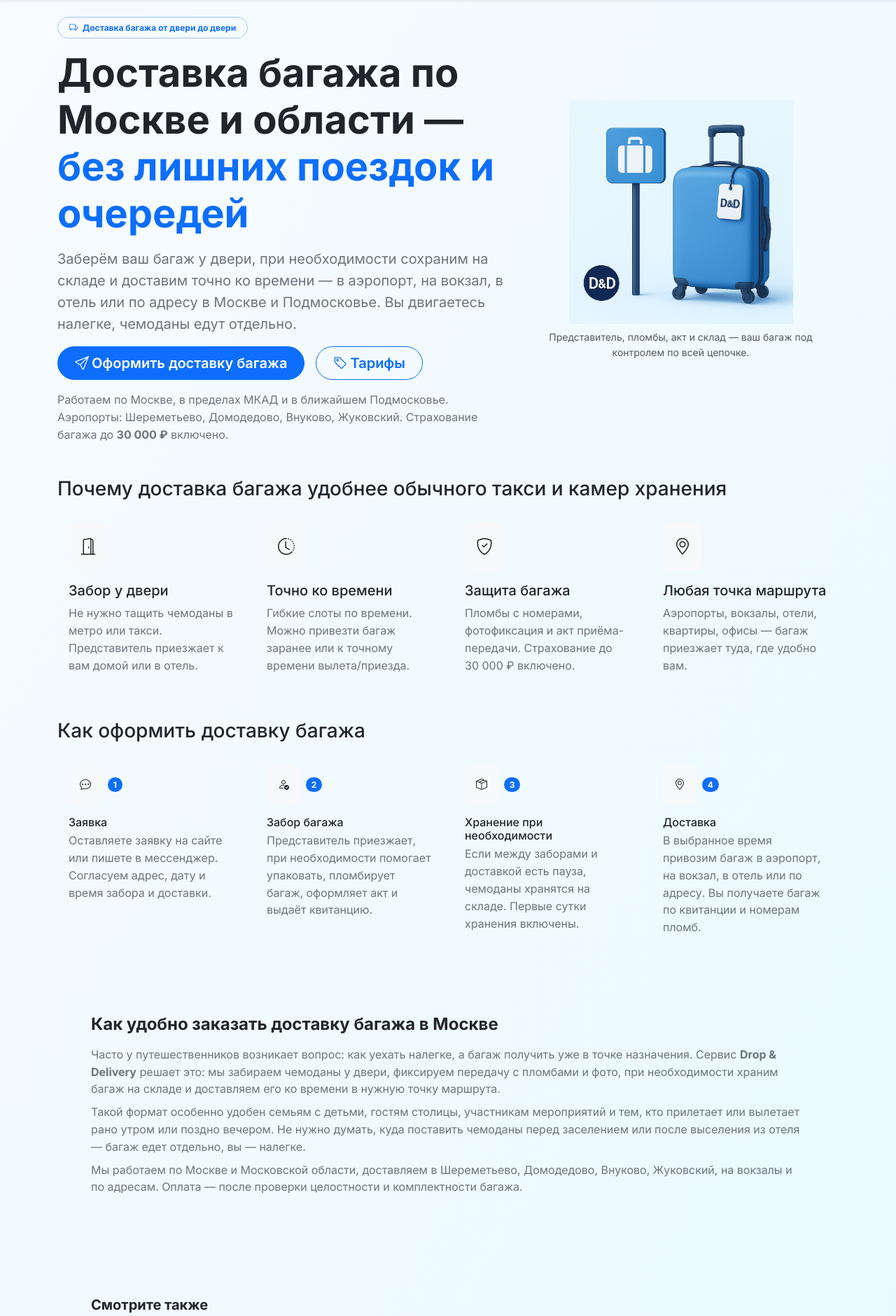
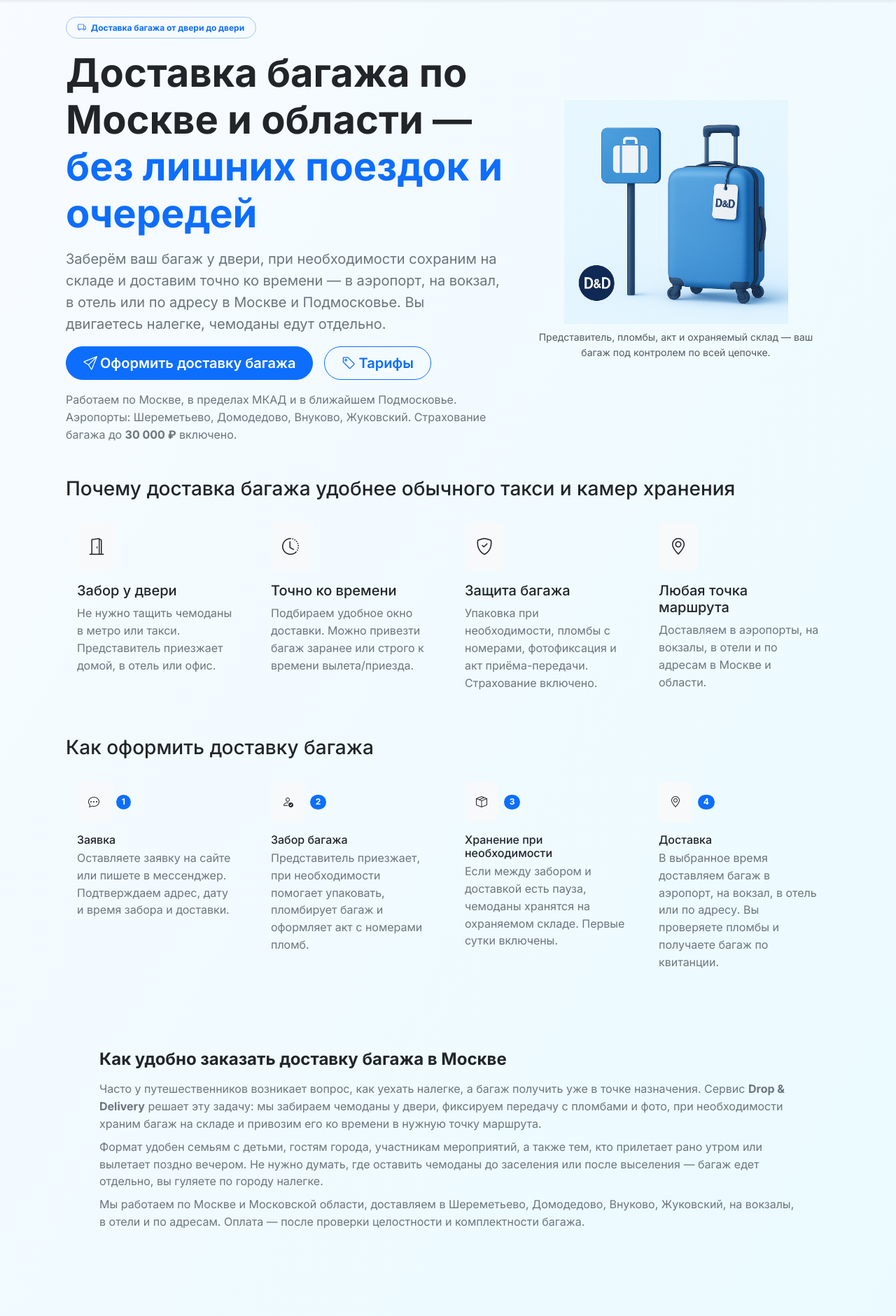
Before and after one commit to IsaevIvann/dd-project, a Django app: page /dostavka-bagazha-moskva/ in a window 1280 px wide. Shown: the part 57-1938 px from the top of the page at 70% size. Run offline with Django 5.2, Linux system fonts and the light colour scheme; some libraries are stand-ins or nearby versions.

Commit message:
+ dostavka des

```diff
--- a/src/core/templates/core/dostavka_bagazha_moskva.html
+++ b/src/core/templates/core/dostavka_bagazha_moskva.html
@@ -40,7 +40,7 @@
     "@type":"HowTo",
     "name":"Как оформить доставку багажа по Москве и области",
     "step":[
-      {"@type":"HowToStep","name":"Заявка","text":"Оставляете заявку на сайте или в мессенджере — согласуем время и адрес забора багажа и доставки."},
+      {"@type":"HowToStep","name":"Заявка","text":"Оставляете заявку на сайте или в мессенджере — согласуем время и адрес забора и доставки багажа."},
       {"@type":"HowToStep","name":"Забор багажа","text":"Представитель приезжает по адресу, при необходимости помогает с упаковкой, пломбирует и оформляет акт приёма-передачи."},
       {"@type":"HowToStep","name":"Хранение при необходимости","text":"Если между забором и поездкой есть пауза, чемоданы хранятся на складе. Первые сутки хранения включены."},
       {"@type":"HowToStep","name":"Доставка","text":"В выбранное время доставляем багаж в аэропорт, на вокзал, в отель или по адресу в Москве и области."}
@@ -65,7 +65,9 @@
 
 {% block content %}
 
-  {# HERO — максимально по аналогии с хранением #}
+<div class="container">
+
+  {# HERO — 1-в-1 структура как на странице хранения #}
   <section class="hero-clean mb-5">
     <div class="row align-items-center gy-4">
       <div class="col-lg-7">
@@ -78,7 +80,8 @@
         </h1>
         <p class="lead text-secondary mt-3">
           Заберём ваш багаж у двери, при необходимости сохраним на складе и доставим точно ко времени —
-          в аэропорт, на вокзал, в отель или по адресу в Москве и Подмосковье. Вы двигаетесь налегке, чемоданы едут отдельно.
+          в аэропорт, на вокзал, в отель или по адресу в Москве и Подмосковье. Вы двигаетесь налегке,
+          чемоданы едут отдельно.
         </p>
         <div class="d-flex gap-3 mt-3 flex-wrap">
           <a href="{% url 'order_create' %}" class="btn btn-lg btn-primary px-4">
@@ -89,7 +92,8 @@
           </a>
         </div>
         <p class="text-secondary mt-3 mb-0">
-          Работаем по Москве, в пределах МКАД и в ближайшем Подмосковье. Аэропорты: Шереметьево, Домодедово, Внуково, Жуковский.
+          Работаем по Москве, в пределах МКАД и в ближайшем Подмосковье.
+          Аэропорты: Шереметьево, Домодедово, Внуково, Жуковский.
           Страхование багажа до <b>30&nbsp;000 ₽</b> включено.
         </p>
       </div>
@@ -101,14 +105,14 @@
                alt="Drop & Delivery — доставка багажа по Москве и области"
                loading="lazy" decoding="async">
           <div class="small text-muted mt-2">
-      Представитель, пломбы, акт и склад — ваш багаж под контролем по всей цепочке.
+            Представитель, пломбы, акт и охраняемый склад — ваш багаж под контролем по всей цепочке.
           </div>
         </div>
       </div>
     </div>
   </section>
 
-  {# Почему такой формат доставки удобнее #}
+  {# Почему это удобно — полностью по структуре как у хранения #}
   <section class="mb-5">
     <h2 class="h3 mb-3">Почему доставка багажа удобнее обычного такси и камер хранения</h2>
     <div class="row g-3">
@@ -119,7 +123,7 @@
           </div>
           <h3 class="h5 mt-3 mb-2">Забор у двери</h3>
           <p class="text-secondary mb-0">
-            Не нужно тащить чемоданы в метро или такси. Представитель приезжает к вам домой или в отель.
+            Не нужно тащить чемоданы в метро или такси. Представитель приезжает домой, в отель или офис.
           </p>
         </div>
       </div>
@@ -130,7 +134,7 @@
           </div>
           <h3 class="h5 mt-3 mb-2">Точно ко времени</h3>
           <p class="text-secondary mb-0">
-            Гибкие слоты по времени. Можно привезти багаж заранее или к точному времени вылета/приезда.
+            Подбираем удобное окно доставки. Можно привезти багаж заранее или строго к времени вылета/приезда.
           </p>
         </div>
       </div>
@@ -141,7 +145,7 @@
           </div>
           <h3 class="h5 mt-3 mb-2">Защита багажа</h3>
           <p class="text-secondary mb-0">
-            Пломбы с номерами, фотофиксация и акт приёма-передачи. Страхование до 30&nbsp;000&nbsp;₽ включено.
+            Упаковка при необходимости, пломбы с номерами, фотофиксация и акт приёма-передачи. Страхование включено.
           </p>
         </div>
       </div>
@@ -152,14 +156,14 @@
           </div>
           <h3 class="h5 mt-3 mb-2">Любая точка маршрута</h3>
           <p class="text-secondary mb-0">
-            Аэропорты, вокзалы, отели, квартиры, офисы — багаж приезжает туда, где удобно вам.
+            Доставляем в аэропорты, на вокзалы, в отели и по адресам в Москве и области.
           </p>
         </div>
       </div>
     </div>
   </section>
 
-  {# Как это работает — по шагам #}
+  {# Как это работает — по шагам, структура как у хранения #}
   <section class="mb-5">
     <h2 class="h3 mb-3">Как оформить доставку багажа</h2>
     <div class="row g-3">
@@ -171,7 +175,7 @@
           </div>
           <h3 class="h6 mt-3 mb-1">Заявка</h3>
           <p class="text-secondary mb-0">
-            Оставляете заявку на сайте или пишете в мессенджер. Согласуем адрес, дату и время забора и доставки.
+            Оставляете заявку на сайте или пишете в мессенджер. Подтверждаем адрес, дату и время забора и доставки.
           </p>
         </div>
       </div>
@@ -183,7 +187,7 @@
           </div>
           <h3 class="h6 mt-3 mb-1">Забор багажа</h3>
           <p class="text-secondary mb-0">
-            Представитель приезжает, при необходимости помогает упаковать, пломбирует багаж, оформляет акт и выдаёт квитанцию.
+            Представитель приезжает, при необходимости помогает упаковать, пломбирует багаж и оформляет акт с номерами пломб.
           </p>
         </div>
       </div>
@@ -195,7 +199,7 @@
           </div>
           <h3 class="h6 mt-3 mb-1">Хранение при необходимости</h3>
           <p class="text-secondary mb-0">
-            Если между заборами и доставкой есть пауза, чемоданы хранятся на складе. Первые сутки хранения включены.
+            Если между забором и доставкой есть пауза, чемоданы хранятся на охраняемом складе. Первые сутки включены.
           </p>
         </div>
       </div>
@@ -207,35 +211,35 @@
           </div>
           <h3 class="h6 mt-3 mb-1">Доставка</h3>
           <p class="text-secondary mb-0">
-            В выбранное время привозим багаж в аэропорт, на вокзал, в отель или по адресу. Вы получаете багаж по квитанции и номерам пломб.
+            В выбранное время доставляем багаж в аэропорт, на вокзал, в отель или по адресу. Вы проверяете пломбы и получаете багаж по квитанции.
           </p>
         </div>
       </div>
     </div>
   </section>
 
-  {# SEO-блок: где заказать доставку багажа #}
+  {# SEO-текст — структура как у блока «Где оставить багаж…» #}
   <section class="surface p-4 p-md-5 mb-5">
     <h2 class="h4 fw-bold mb-3">
       Как удобно заказать доставку багажа в Москве
     </h2>
     <p class="text-secondary mb-2">
-      Часто у путешественников возникает вопрос: как уехать налегке, а багаж получить уже в точке назначения.
-      Сервис <b>Drop &amp; Delivery</b> решает это: мы забираем чемоданы у двери, фиксируем передачу с пломбами и фото,
-      при необходимости храним багаж на складе и доставляем его ко времени в нужную точку маршрута.
+      Часто у путешественников возникает вопрос, как уехать налегке, а багаж получить уже в точке назначения.
+      Сервис <b>Drop &amp; Delivery</b> решает эту задачу: мы забираем чемоданы у двери, фиксируем передачу с пломбами и фото,
+      при необходимости храним багаж на складе и привозим его ко времени в нужную точку маршрута.
     </p>
     <p class="text-secondary mb-2">
-      Такой формат особенно удобен семьям с детьми, гостям столицы, участникам мероприятий и тем, кто прилетает или вылетает
-      рано утром или поздно вечером. Не нужно думать, куда поставить чемоданы перед заселением или после выселения из отеля —
-      багаж едет отдельно, вы — налегке.
+      Формат удобен семьям с детьми, гостям города, участникам мероприятий, а также тем, кто прилетает рано утром
+      или вылетает поздно вечером. Не нужно думать, где оставить чемоданы до заселения или после выселения —
+      багаж едет отдельно, вы гуляете по городу налегке.
     </p>
     <p class="text-secondary mb-0">
       Мы работаем по Москве и Московской области, доставляем в Шереметьево, Домодедово, Внуково, Жуковский,
-      на вокзалы и по адресам. Оплата — после проверки целостности и комплектности багажа.
+      на вокзалы, в отели и по адресам. Оплата — после проверки целостности и комплектности багажа.
     </p>
   </section>
 
-  {# Смотрите также #}
+  {# Смотрите также — та же структура, что у хранения #}
   <section class="surface p-4 p-md-5 mb-5">
     <h2 class="h5 fw-bold mb-3">Смотрите также</h2>
     <div class="d-flex flex-wrap gap-2">
@@ -248,7 +252,7 @@
     </div>
   </section>
 
-  {# CTA #}
+  {# CTA — такой же, как в конце хранения #}
   <section class="mb-5">
     <div class="surface p-4 d-lg-flex align-items-center justify-content-between">
       <div>
@@ -263,7 +267,7 @@
     </div>
   </section>
 
-  {# Локальный FAQ #}
+  {# Локальный FAQ — копия структуры FAQ по хранению #}
   <section class="mb-5">
     <h2 class="h3 mb-3">FAQ по доставке багажа</h2>
     <div class="accordion" id="faqDelivery">
@@ -303,8 +307,8 @@
         </h2>
         <div id="d3" class="accordion-collapse collapse" data-bs-parent="#faqDelivery">
           <div class="accordion-body text-secondary">
-            Да, это основной сценарий: забираем багаж, храним нужное количество времени и доставляем в аэропорт,
-            на вокзал или по адресу. Первые сутки хранения включены, далее действует тариф на продление.
+            Да, это один из основных сценариев: забираем багаж, храним нужное количество времени и доставляем
+            в аэропорт, на вокзал или по адресу. Первые сутки хранения включены, далее действует тариф на продление.
           </div>
         </div>
       </div>
@@ -367,4 +371,6 @@
   }
   </script>
 
+</div>
+
 {% endblock %}
```
Lines whose indentation alone changed are shown as unchanged.
